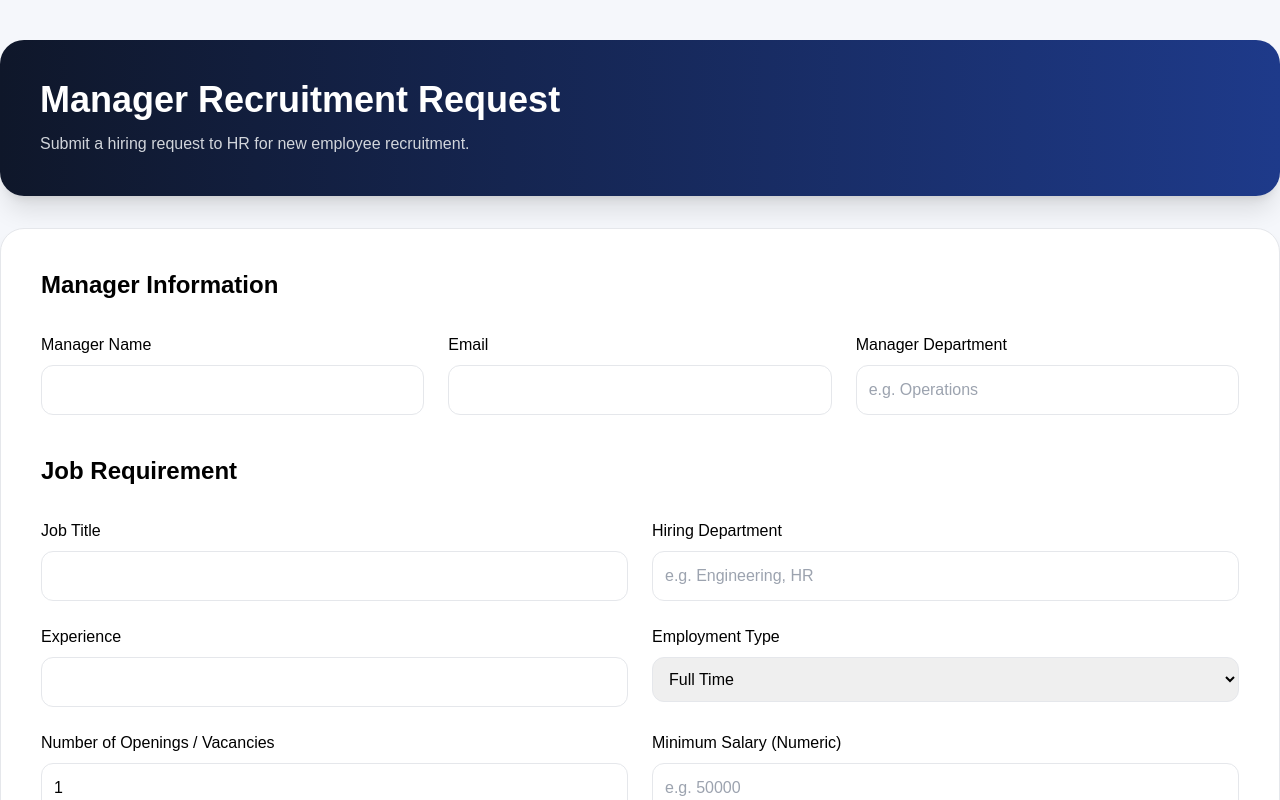
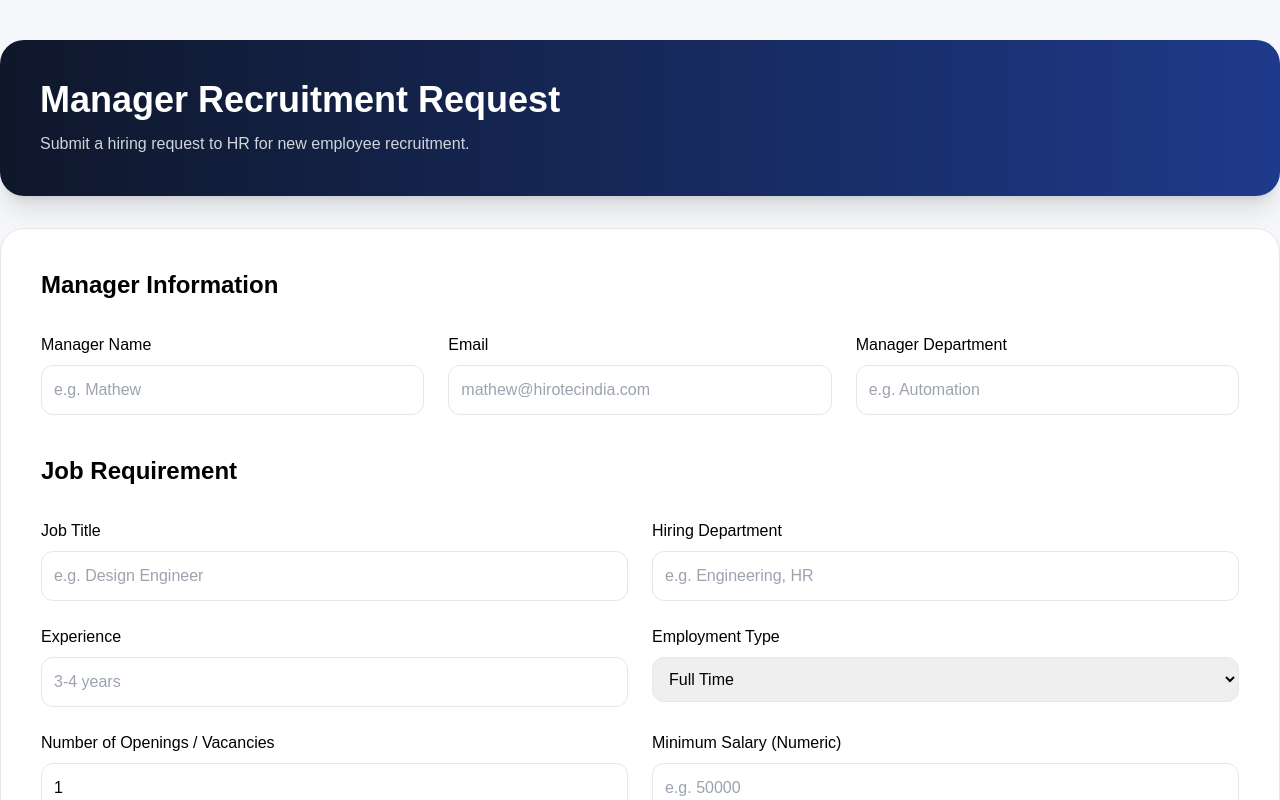
Before and after one commit to John-Divine-Mathew/Hire-Radar, a React app in the folder frontend/: page /manager-login in a window 1280 px wide. Shown: the top 800 px of the page. Built offline with nearby package versions, Linux system fonts and the light colour scheme; the HTML template or start-up script is replaced by a standard one.

Commit message:
placeholder added in the Manager Login

```diff
--- a/frontend/src/pages/Manager/ManagerLogin.jsx
+++ b/frontend/src/pages/Manager/ManagerLogin.jsx
@@ -113,6 +113,7 @@ export default function ManagerLogin() {
                                 value={form.managerName}
                                 onChange={handleChange}
                                 className="w-full border rounded-xl p-3 mt-2"
+                                placeholder="e.g. Mathew"
                             />
                         </div>
                         <div>
@@ -123,6 +124,7 @@ export default function ManagerLogin() {
                                 value={form.managerEmail}
                                 onChange={handleChange}
                                 className="w-full border rounded-xl p-3 mt-2"
+                                placeholder="mathew@hirotecindia.com"
                             />
                         </div>
                         <div>
@@ -132,7 +134,7 @@ export default function ManagerLogin() {
                                 value={form.department}
                                 onChange={handleChange}
                                 className="w-full border rounded-xl p-3 mt-2"
-                                placeholder="e.g. Operations"
+                                placeholder="e.g. Automation"
                             />
                         </div>
                     </div>
@@ -149,6 +151,7 @@ export default function ManagerLogin() {
                                 value={form.jobTitle}
                                 onChange={handleChange}
                                 className="w-full border rounded-xl p-3 mt-2"
+                                placeholder="e.g. Design Engineer"
                             />
                         </div>
                         <div>
@@ -168,6 +171,7 @@ export default function ManagerLogin() {
                                 value={form.experience}
                                 onChange={handleChange}
                                 className="w-full border rounded-xl p-3 mt-2"
+                                placeholder="3-4 years"
                             />
                         </div>
                         <div>
@@ -223,6 +227,7 @@ export default function ManagerLogin() {
                                 value={form.location}
                                 onChange={handleChange}
                                 className="w-full border rounded-xl p-3 mt-2"
+                                placeholder="e.g. Chennai "
                             />
                         </div>
                         <div>
```
